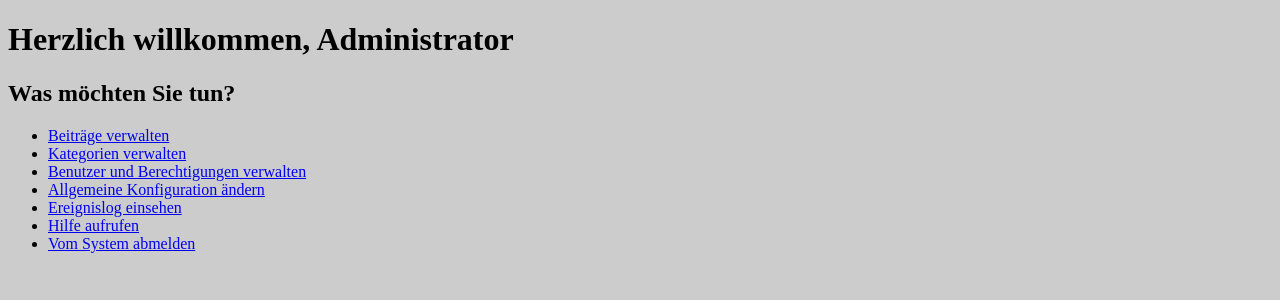
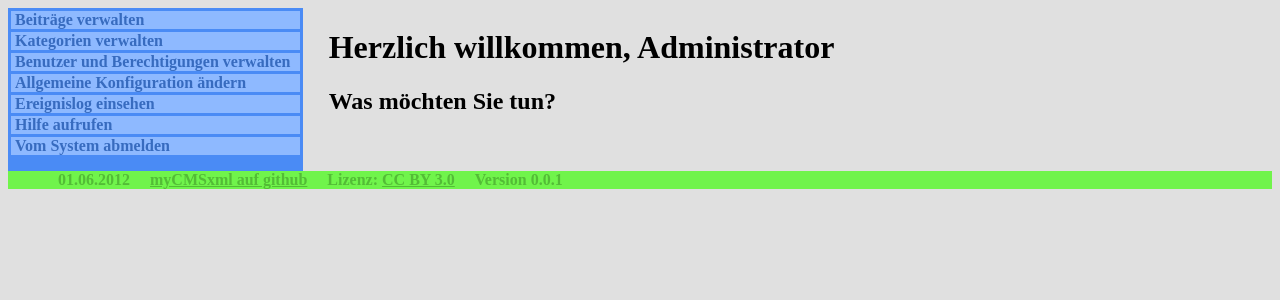
Before and after one commit to MichaBe/myCMSxml, a PHP site: page /cms/management/ in a window 1280 px wide. Shown: the top 300 px of the page. Run offline with PHP 8.4, Linux system fonts and the light colour scheme; the visitor is signed in with stand-in values (Sample User, id 1); data comes from the database, SQL or seed files in the repository.

Commit message:
Versionierung, CSS, Backend, Lizenz
Beginn der Versionierung. Aktuelle Version 0.0.1
myCMSxml steht unter Creative Commons CC BY 3.0
Änderungen am Style des Backends
Anpassungen des Management-Index, Hinzufügen eines Footers und Strukturen
Eintragen Version u. Lizenz in Readme-Datei

```diff
--- a/cms/backend/init.sql
+++ b/cms/backend/init.sql
@@ -121,7 +121,7 @@ INSERT INTO Berechtigung VALUES(NULL, 1, 5, TRUE);
 INSERT INTO Berechtigung VALUES(NULL, 1, 6, TRUE);
 INSERT INTO Berechtigung VALUES(NULL, 1, 7, TRUE);
 
-INSERT INTO Konfiguration VALUES(1, 'konservativ', 'myCMS.xml', NULL, 'deutsch', 'Hier wurde noch kein Beitrag ver&#246;ffentlicht');
+INSERT INTO Konfiguration VALUES(1, 'konservativ', 'myCMS.xml', '0.0.1', 'deutsch', 'Hier wurde noch kein Beitrag ver&#246;ffentlicht');
 
 INSERT INTO Beitrag VALUES(1, 1, 1, 'myCMSxml', NULL, '<p align="center"><form action="cms/management/login.php" method="post"><table><tr><td>Benutzername:</td><td><input type="text" name="username"/></td></tr><tr><td>Passwort:</td><td><input type="password" name="passwort"/></td></tr></table><input type="submit" value="Anmelden"/></form></p>', '2012-05-20', '2012-05-20', NULL);
 INSERT INTO Beitrag VALUES(2, 1, 2, 'Error 404', NULL, '<h1>Die von Ihnen gesuchte Seite konnte leider nicht gefunden werden</h1>Wir bitten, dies zu entschuldigen.', '2012-05-20', '2012-05-20', NULL);
--- a/cms/management/cms.css
+++ b/cms/management/cms.css
@@ -1,3 +1,61 @@
 body {
-	background-color: #CCCCCC;
+	background-color: #E0E0E0;
 }
+
+.wrapper {
+	overflow: auto;
+	width: 100%;
+}
+
+.navigation {
+	background-color: #4A8BF5;
+	float: left;
+}
+.navigation ul {
+	padding: 0px;
+	margin-top: 0px;
+	list-style-type: none;
+}
+.navigation li {
+	margin: 3px;
+	padding-left: 4px;
+	padding-right: 10px;
+	background-color: #8EB9FF;
+}
+.navigation li:hover {
+	padding-left: 10px;
+	padding-right: 4px;
+	background-color: #4A8BF5;
+}
+.navigation a {
+	font-weight: bold;
+	color: #376BBF;
+	text-decoration: none;
+}
+.inhalt {
+	float: left;
+	margin-left: 2%;
+}
+
+.footer {
+	padding: 0px;
+	margin-top: 15px;
+	clear: both;
+	font-weight: bold;
+	color: #53BC36;
+	background-color: #70F44B;
+}
+.footer a {
+	font-weight: bold;
+	color: #53BC36;
+}
+.footer ul {
+	margin: 0px;
+	margin-left: auto;
+	margin-right: auto;
+	list-style-type: none;
+}
+.footer li {
+	display: inline;
+	margin: 10px;
+}
--- a/cms/management/index.php
+++ b/cms/management/index.php
@@ -25,28 +25,36 @@
 	</head>
 	<body>
 		<div class="wrapper">
+			<div class="navigation">
+				<ul>
+					<?php
+						for($i = 1; $i < count($currentRights); $i++) {
+							if($currentRights[$i]['Xvalue'] == 1)
+								echo '<li><a href="'.$currentRights[$i]['Rshort'].'/">'.$currentRights[$i]['Rtopic'].'</a></li>';
+						}
+						echo '<li><a href="logout.php">Vom System abmelden</a></li>';
+					?>
+				</ul>
+			</div>
+			<div class="inhalt">
 				<?php
 					echo '<h1>Herzlich willkommen, '.$currentUser[0]['Uname'].'</h1>';
 				?>
 				<h2>Was m&#246;chten Sie tun?</h2>
+			</div>
+			<div class="footer">
 				<ul>
 					<?php
-					if($currentRights[1]['Xvalue'] == 1)
-						echo '<li><a href="beitraege/">Beitr&#228;ge verwalten</a></li>';
-					if($currentRights[2]['Xvalue'] == 1)
-						echo '<li><a href="#">Kategorien verwalten</a></li>';
-					if($currentRights[3]['Xvalue'] == 1)
-						echo '<li><a href="#">Benutzer und Berechtigungen verwalten</a></li>';
-					if($currentRights[4]['Xvalue'] == 1)
-						echo '<li><a href="#">Allgemeine Konfiguration &#228;ndern</a></li>';
-					if($currentRights[5]['Xvalue'] == 1)
-						echo '<li><a href="#">Ereignislog einsehen</a></li>';
-					if($currentRights[6]['Xvalue'] == 1)
-						echo '<li><a href="#">Hilfe aufrufen</a></li>';
+						$currentConfig = $myADBConnector->getKonfiguration();
 
-					echo '<li><a href="logout.php">Vom System abmelden</a></li>';
+						echo '<li>'.date("d.m.Y", time()).'</li>';
+						echo '<li><a href="https://github.com/MichaBe/myCMSxml" target="_blank">myCMSxml auf github</a></li>';
+						echo '<li>Lizenz: <a rel="license" href="http://creativecommons.org/licenses/by/3.0/" target="_blank">CC BY 3.0</a></li>';
+						echo '<li>Version '.$currentConfig[0]['Kversion'].'</li>';
 					?>
 				</ul>
+
+			</div>
 		</div>
 	</body>
 	<?php
```
Also changed, not shown: readme.md. Lines whose indentation alone changed are shown as unchanged.
